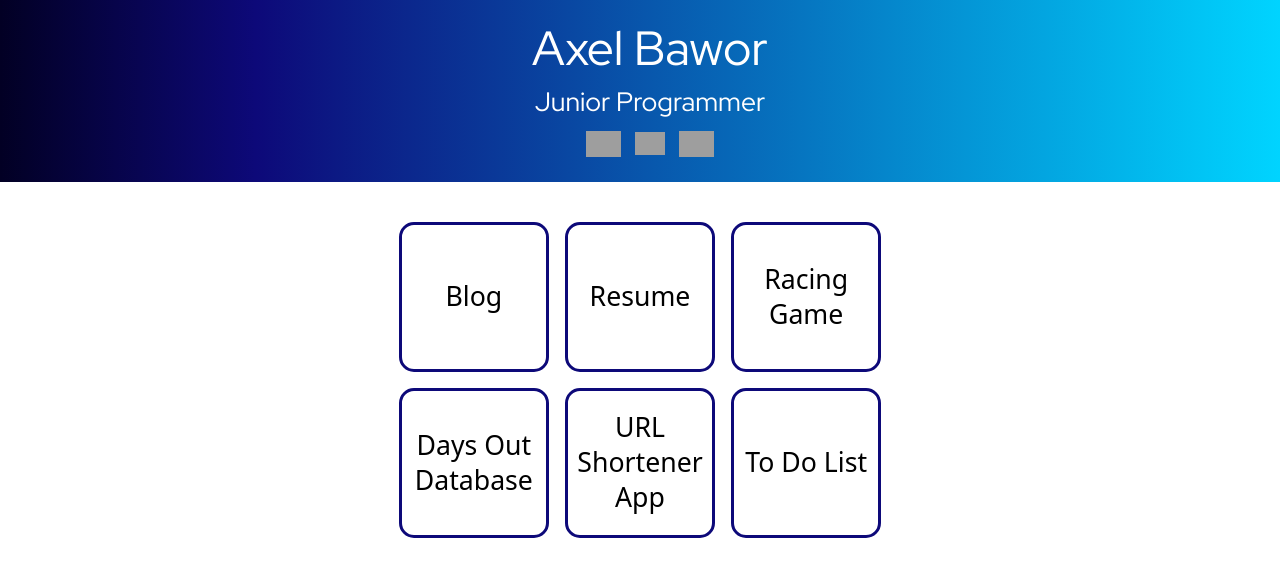
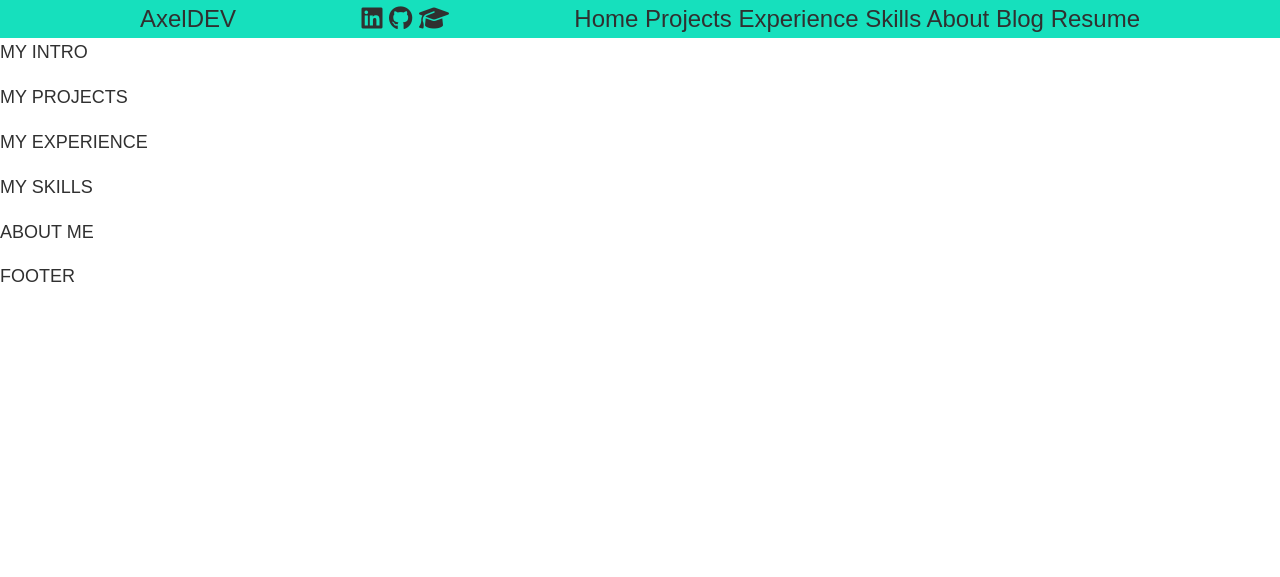
Before and after one commit to abawor/django_portfolio_website, a Django app: page / in a window 1280 px wide. Shown: the top 577 px of the page. Run offline with Django 3.2, Linux system fonts and the light colour scheme; some libraries are stand-ins or nearby versions; grey boxes are pictures that could not be loaded.

Commit message:
Added all main sections to base.html.

```diff
--- a/blog/static/css/base.css
+++ b/blog/static/css/base.css
@@ -1,3 +1,88 @@
+:root {
+    --ff-primary: 'Source Sans Pro', sans-serif;
+    --ff-secondary: 'Source Code Pro', monospace;
+
+    --fw-reg: 300;
+    --fw-bold: 900;
+
+    --clr-light: #fff;
+    --clr-dark: #303030;
+    --clr-accent: #16e0bd;
+
+    --fs-h1: 3rem;
+    --fs-h2: 2.25rem;
+    --fs-h3: 1.25rem;
+    --fs-body: 1rem;
+
+    --bs: 0.25em 0.25em 0.75em rgba(0,0,0,.25),
+          0.125em 0.125em 0.25em rgba(0,0,0,.15);
+}
+
+@media (min-width: 800px) {
+    :root {
+        --fs-h1: 4.5rem;
+        --fs-h2: 3.75rem;
+        --fs-h3: 1.5rem;
+        --fs-body: 1.125rem;
+    }
+}
+
+/* General styles */
+
+html {
+    scroll-behavior: smooth;
+}
+
+body {
+    background: var(--clr-light);
+    color: var(--clr-dark);
+    margin: 0;
+    font-family: var(--ff-primary);
+    font-size: var(--fs-body);
+    line-height: 1.6;
+}
+
+
+.header {
+    background-color: #16e0bd;
+}
+
+.nav-bar {
+    display: flex;
+    flex-wrap: nowrap;
+    justify-content: space-between;
+    max-width: 1000px;
+    margin: 0 auto;
+    font-size: var(--fs-h3);
+}
+
+a,
+i {
+    text-decoration: none;
+    color: var(--clr-dark);
+    transition: color 0.3s;
+}
+
+a:hover,
+i:hover {
+    color: var(--clr-light);
+}
+
+
+
+
+
+
+
+
+
+
+
+
+
+
+
+/*
 .page-header {
     background: rgb(2,0,36);
     background: linear-gradient(90deg, rgba(2,0,36,1) 0%, rgba(13,9,121,1) 20%, rgba(0,212,255,1) 100%);    margin-top: 0;
@@ -5,14 +90,14 @@
     padding: 20px 20px 20px 40px;
 }
 
-.page-header h1 {
+.header h1 {
     color: #ffffff;
     font-size: 36pt;
     text-decoration: none;
     text-align: center;
 }
 
-.page-header h2 {
+.header h2 {
     color: white;
     font-size: 20pt;
     text-decoration: none;
@@ -78,3 +163,5 @@ a:hover {
     text-decoration: none;
     color: black;
 }
+
+*/
--- a/blog/templates/webapp/base.html
+++ b/blog/templates/webapp/base.html
@@ -6,30 +6,78 @@
 		<link rel="stylesheet" href="https://cdn.jsdelivr.net/npm/bootstrap@5.1.3/dist/css/bootstrap.min.css" integrity="sha384-1BmE4kWBq78iYhFldvKuhfTAU6auU8tT94WrHftjDbrCEXSU1oBoqyl2QvZ6jIW3" crossorigin="anonymous">
 		<link href="//fonts.googleapis.com/css?family=Red Hat Display&subset=latin,latin-ext" rel="stylesheet" type="text/css">
 		<link rel="stylesheet" href="{% static 'css/base.css' %}">
+    <script src="https://kit.fontawesome.com/9bd6955a38.js" crossorigin="anonymous"></script>
 	</head>
 	<body>
-    <header class="page-header">
-      <div class="container">
-      	<h1>Axel Bawor</h1>
-      	<h2>Junior Programmer</h2>
-      </div>
-      <div class="social">
+    <!-- Header -->
+    <header class="header">
+      <nav class="nav-bar">
+        <div>
+          <a href="/" class="home">AxelDEV</a>
+        </div>
+        <div class="social">
+          <i class="fa-brands fa-linkedin"></i>
+          <i class="fa-brands fa-github"></i>
+          <i class="fa-solid fa-graduation-cap"></i>
+        </div>
+        <div class="links">
+          <a href="#intro">Home</a>
+          <a href="#projects">Projects</a>
+          <a href="#experience">Experience</a>
+          <a href="#skills">Skills</a>
+          <a href="#about-me">About</a>
+          <a href="{% url 'blog' %}">Blog</a>
+          <a href="{% url 'resume' %}">Resume</a>
+        </div>
+      </nav>
+    </header>
+
+    <!-- Intro -->
+    <section class="intro" id="intro">
+      <p>MY INTRO</p>
+    </section>
+
+    <!-- Projects -->
+    <section class="projects" id="projects">
+      <p>MY PROJECTS</p>
+    </section>
+
+    <!-- Experience -->
+    <section class="experience" id="experience">
+      <p>MY EXPERIENCE</p>
+    </section>
+
+    <!-- Skills -->
+    <section class="skills" id="skills">
+      <p>MY SKILLS</p>
+    </section>
+
+    <!-- About me -->
+    <section class="about-me" id="about-me">
+      <p>ABOUT ME</p>
+    </section>
+
+    <!-- Footer -->
+    <footer class="footer">
+      <p>FOOTER</p>
+    </footer>
+
+
+
+    <!--
         <a href='https://www.linkedin.com/in/axel-bawor-883aa5127/' target='_blank'><img src="  https://cdn.freebiesupply.com/logos/thumbs/2x/linkedin-icon-logo.png"></a>
         <a href='https://github.com/abawor' target='_blank'><img src="https://upload.wikimedia.org/wikipedia/commons/thumb/3/3f/Github-circle_%28CoreUI_Icons_v1.0.0%29.svg/2048px-Github-circle_%28CoreUI_Icons_v1.0.0%29.svg.png" id="github"></a>
         <a href='https://www.sololearn.com/profile/2713098' target='_blank'><img src="https://blob.sololearn.com/avatars/sololearn.png"></a>
-    </div>
-    </header>
-    <div class="container">
-      <p>
         <a href="{% url 'blog' %}" class="project-item">Blog</a>
         <a href="{% url 'resume' %}" class="project-item">Resume</a>
         <a href="https://abawor.itch.io/traffic-racer" class="project-item">Racing Game</a>
-      </p>
-      <p>
+
         <a href="https://days-out.onrender.com/" class="project-item">Days Out Database</a>
         <a href="https://shorturl-6gh8.onrender.com/" class="project-item">URL Shortener App</a>
           <a href="https://todo-webapp-9xpd.onrender.com/" class="project-item">To Do List</a>
-      </p>
-    </div>
+    -->
 	</body>
+
+  <script src="{% static 'js/base.js' %}"></script>
+
 </html>
--- a/blog/views.py
+++ b/blog/views.py
@@ -8,16 +8,20 @@ from django.shortcuts import redirect
 def home_page(request):
     return render(request, 'webapp/base.html')
 
+
 def resume(request):
     return render(request, 'webapp/resume.html')
+
 
 def post_list(request):
     posts = Post.objects.filter(published_date__lte=timezone.now()).order_by('-published_date')
     return render(request, 'webapp/post_list.html', {'posts': posts})
 
+
 def post_detail(request, pk):
     post = get_object_or_404(Post, pk=pk)
     return render(request, 'webapp/post_detail.html', {'post': post})
+
 
 def post_new(request):
     if request.method == "POST":
```
Also changed, not shown: blog/static/js/base.js (added).
